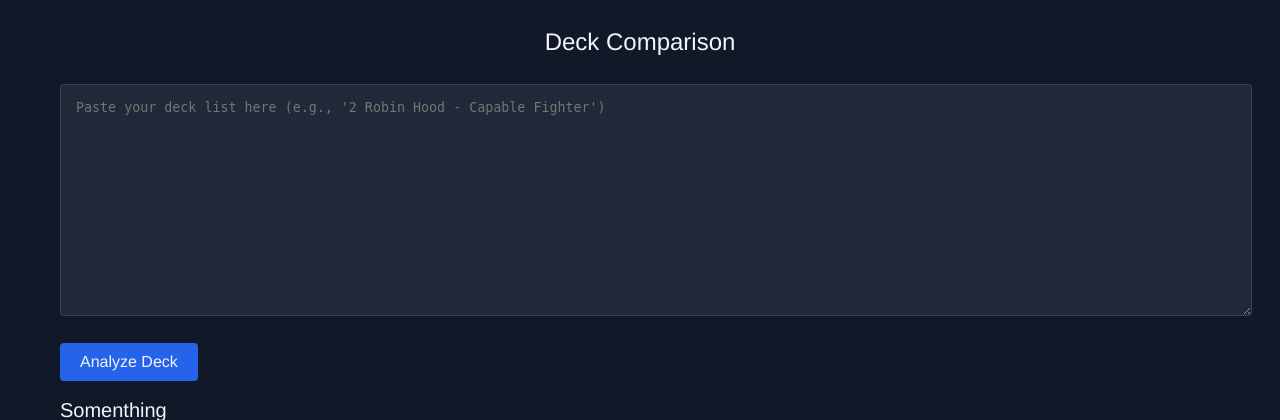
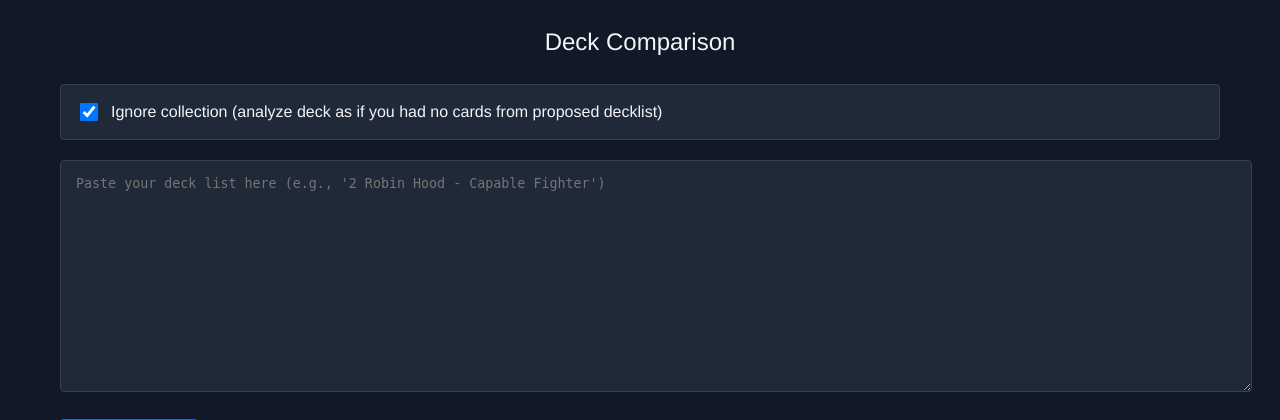
Before and after one commit to heavenideas/similcana, a Flask app: page /deck-comparison in a window 1280 px wide. Shown: the part 72-492 px from the top of the page. Run offline with Flask 3, Linux system fonts and the light colour scheme.

Commit message:
Added a way to ignore your collection when doing batch comparsion. Fixed the display of the deck breakdown when you didn't have any copies of the original card.

```diff
--- a/app.py
+++ b/app.py
@@ -210,10 +210,25 @@ def analyze_deck():
 
     data = request.get_json()
     decklist_text = data.get('decklist', '')
+    ignore_collection = data.get('ignoreCollection', True)  # Get the new parameter
 
-    # Load collection and parse decklist
-    collection = load_collection('database/export.csv')
+    # Parse decklist first so we know which cards to exclude
     decklist = parse_decklist(decklist_text)
+
+    # Load collection only if we're not ignoring it
+    collection = None
+    if not ignore_collection:
+        collection = load_collection('database/export.csv')
+    else:
+        # Create a collection with 4 copies of each card EXCEPT those in the decklist
+        collection = {}
+        for card in finder.cards:
+            card_name = card['simpleName'].lower()
+            # Only add cards that aren't in the original decklist
+            if card_name not in decklist:
+                collection[card_name] = 4
+            else:
+                collection[card_name] = 0  # Set to 0 to force finding replacements
 
     # Generate final decklist and log replacements
     final_deck, replacement_log = generate_final_deck(decklist, collection, finder)
@@ -224,34 +239,31 @@ def analyze_deck():
     # Combine final deck and replacement log for the final deck results
     combined_final_deck = {}
     for card_name, quantity in final_deck.items():
-        # Check if there are replacements in the log
         if card_name in replacement_log:
-            # If there are replacements, we can log the final count from the replacement log
             for replacement_card, reason in replacement_log[card_name]:
-                full_name = get_full_name(replacement_card)  # Get full name for the replacement card
+                full_name = get_full_name(replacement_card)
                 if replacement_card in combined_final_deck:
                     combined_final_deck[replacement_card]['final_count'] = quantity
                 else:
                     combined_final_deck[replacement_card] = {
                         'name': full_name,
                         'final_count': quantity,
-                        'image_url': get_image_url(replacement_card)  # Use the helper function to get the image URL
+                        'image_url': get_image_url(replacement_card)
                     }
         else:
-            full_name = get_full_name(card_name)  # Get full name for the original card
+            full_name = get_full_name(card_name)
             if card_name in combined_final_deck:
                 combined_final_deck[card_name]['final_count'] = quantity
             else:
                 combined_final_deck[card_name] = {
                     'name': full_name,
                     'final_count': quantity,
-                    'image_url': get_image_url(card_name)  # Use the helper function to get the image URL
+                    'image_url': get_image_url(card_name)
                 }
 
-    # Convert the combined_final_deck dictionary to a list for the final output
     return jsonify({
         'html': html_output,
-        'final_deck': list(combined_final_deck.values())  # Ensure this is included
+        'final_deck': list(combined_final_deck.values())
     })
 
 def generate_deck_comparison_html(original_decklist, final_deck, replacement_log):
@@ -263,16 +275,17 @@ def generate_deck_comparison_html(original_decklist, final_deck, replacement_log
 
     for original_card, original_count in original_decklist.items():
         replacements = replacement_log.get(original_card, [])
+        original_card_image_url = get_image_url(original_card)  # Get original card image
+
         if not replacements:
             final_count = final_deck.get(original_card, 0)
-            card_image_url = get_image_url(original_card)
             output.append(f"""
                 <tr>
                     <td class='column-1'>
                         <div class="card-image-container">
-                            <img src="{card_image_url}" class="card-image" alt="{original_card}" data-card-image/>
+                            <img src="{original_card_image_url}" class="card-image" alt="{original_card}" style="width: 100px; height: auto;" data-card-image/>
                             <div class="card-zoom">
-                                <img src="{card_image_url}" alt="{original_card} zoom" />
+                                <img src="{original_card_image_url}" alt="{original_card} zoom" />
                             </div>
                         </div>
                     </td>
@@ -291,14 +304,22 @@ def generate_deck_comparison_html(original_decklist, final_deck, replacement_log
                         <tr>
                             <td class='column-1'>
                                 <div class="card-image-container">
+                                    <img src="{original_card_image_url}" class="card-image" alt="{original_card}" style="width: 100px; height: auto;" data-card-image/>
+                                    <div class="card-zoom">
+                                        <img src="{original_card_image_url}" alt="{original_card} zoom" />
+                                    </div>
+                                </div>
+                            </td>
+                            <td class='column-2'>{original_count}</td>
+                            <td class='column-3'>
+                                <div class="card-image-container">
                                     <img src="{replacement_image_url}" class="card-image" alt="{replacement_card}" style="width: 100px; height: auto;" data-card-image/>
                                     <div class="card-zoom">
                                         <img src="{replacement_image_url}" alt="{replacement_card} zoom" />
                                     </div>
                                 </div>
+
                             </td>
-                            <td class='column-2'>{original_count}</td>
-                            <td class='column-3'>{replacement_card}</td>
                             <td class='column-4'>{reason}</td>
                             <td class='column-5'>{final_count}</td>
                         </tr>
--- a/static/script.js
+++ b/static/script.js
@@ -743,6 +743,7 @@ document.addEventListener('DOMContentLoaded', function() {
 
 function analyzeDeck() {
     const deckInput = document.getElementById('deckInput').value;
+    const ignoreCollection = document.getElementById('ignoreCollection').checked;
     const loadingSpinner = document.getElementById('loadingSpinner');
     const deckResults = document.getElementById('deckResults');
     const finalDeckResults = document.getElementById('finalDeckResults');
@@ -750,15 +751,18 @@ function analyzeDeck() {
 
     loadingSpinner.classList.remove('hidden');
     deckResults.innerHTML = '';
-    finalDeckTableBody.innerHTML = ''; // Clear previous results
-    finalDeckResults.classList.add('hidden'); // Hide final deck results initially
+    finalDeckTableBody.innerHTML = '';
+    finalDeckResults.classList.add('hidden');
 
     fetch('/analyze_deck', {
         method: 'POST',
         headers: {
             'Content-Type': 'application/json',
         },
-        body: JSON.stringify({ decklist: deckInput })
+        body: JSON.stringify({
+            decklist: deckInput,
+            ignoreCollection: ignoreCollection
+        })
     })
     .then(response => response.json())
     .then(data => {
--- a/static/style.css
+++ b/static/style.css
@@ -870,3 +870,29 @@ h2 {
 .column-5 {
     background-color: #edf2f740; /* Lightest grey for the fifth column */
 }
+
+.deck-options {
+    margin-bottom: 20px;
+    padding: 15px;
+    background-color: #1f2937;
+    border: 1px solid #374151;
+    border-radius: 4px;
+}
+
+.collection-toggle {
+    display: flex;
+    align-items: center;
+    gap: 10px;
+    color: #f3f4f6;
+    cursor: pointer;
+}
+
+.collection-toggle input[type="checkbox"] {
+    width: 18px;
+    height: 18px;
+    cursor: pointer;
+}
+
+.collection-toggle:hover {
+    color: #60a5fa;
+}
--- a/templates/deck_comparison.html
+++ b/templates/deck_comparison.html
@@ -12,6 +12,13 @@
             <a href="/deck-comparison" class="nav-item active">Deck Comparison</a>
         </nav>
         <h1>Deck Comparison</h1>
+
+        <div class="deck-options">
+            <label class="collection-toggle">
+                <input type="checkbox" id="ignoreCollection" checked>
+                Ignore collection (analyze deck as if you had no cards from proposed decklist)
+            </label>
+        </div>
 
         <textarea id="deckInput" class="batch-input"
                   placeholder="Paste your deck list here (e.g., '2 Robin Hood - Capable Fighter')"></textarea>
```
Also changed, not shown: deck_generation_from_collection.py (+0 -20 lines).
